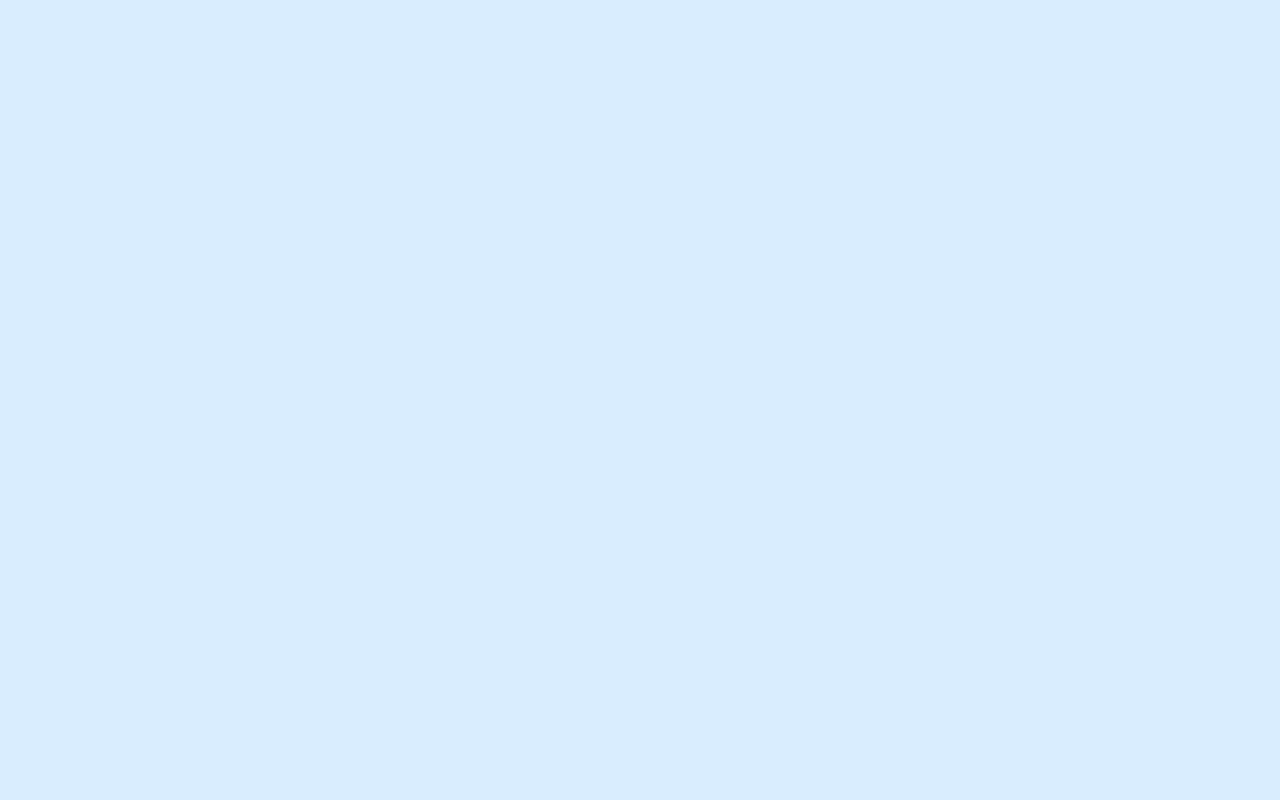
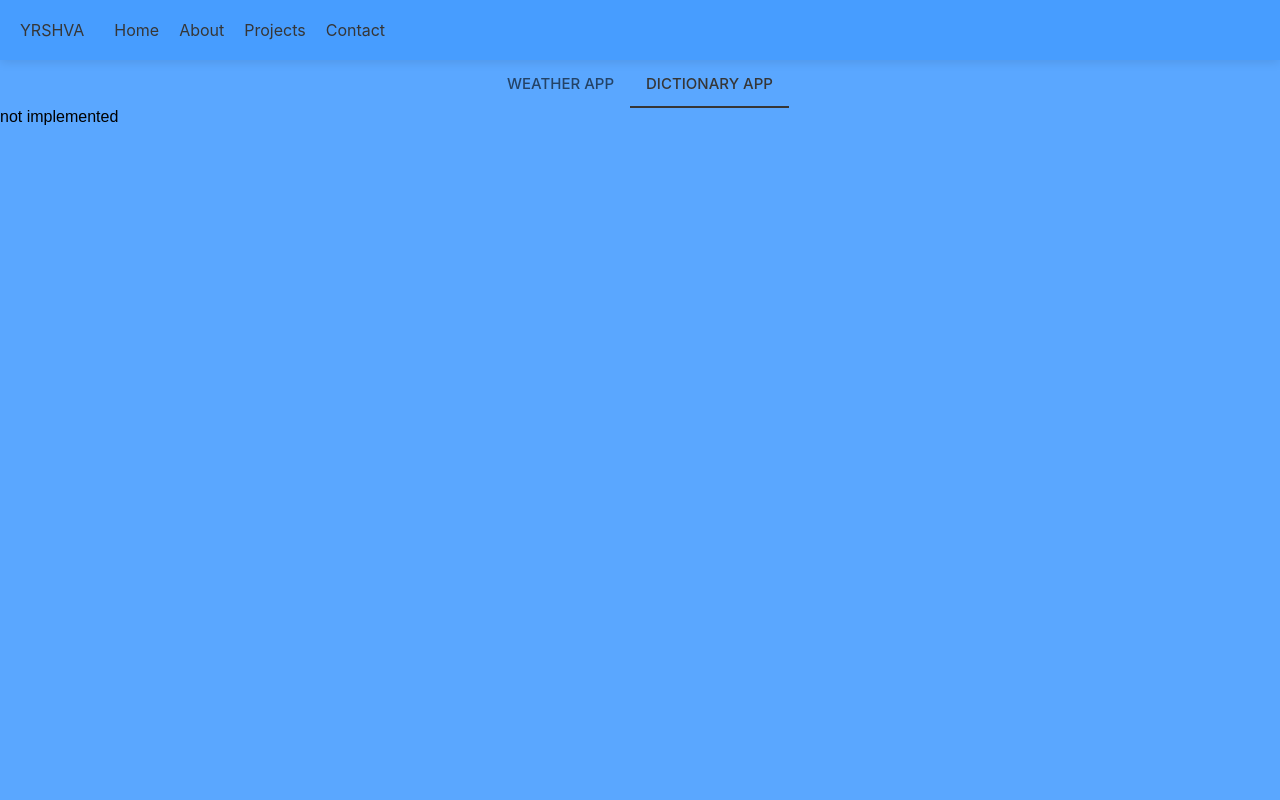
Before and after one commit to yrshva/yrshva.com, a React (Create React App) app: page /projects/dictionaryApp in a window 1280 px wide. Before the commit this address had no page. Shown: the top 800 px of the page. Built offline with nearby package versions, Linux system fonts and the light colour scheme; a web font is replaced by a local one; what react-animations would draw is missing.

Commit message:
add projects routing

```diff
--- a/src/App.tsx
+++ b/src/App.tsx
@@ -1,4 +1,4 @@
-import { BrowserRouter, Route, Routes } from "react-router-dom";
+import { BrowserRouter, Navigate, Route, Routes } from "react-router-dom";
 
 import About from "./components/pages/About";
 import Home from "./components/pages/Home";
@@ -43,7 +43,18 @@ function App() {
           <Route path="/" element={<Layout />}>
             <Route index element={<Home />} />
             <Route path="about" element={<About />} />
-            <Route path="projects" element={<ProjectsPage />} />
+            <Route
+              path="projects/weatherApp"
+              element={<ProjectsPage projectName="weatherApp" />}
+            />
+            <Route
+              path="projects/dictionaryApp"
+              element={<ProjectsPage projectName="dictionaryApp" />}
+            />
+            <Route
+              path="projects/*"
+              element={<Navigate to="/projects/weatherApp" />}
+            />
           </Route>
         </Routes>
       </BrowserRouter>
--- a/src/components/pages/ProjectsPage/index.tsx
+++ b/src/components/pages/ProjectsPage/index.tsx
@@ -1,5 +1,65 @@
+import { Box, Tabs, Tab } from "@mui/material";
 import { WeatherApp } from "../../projects/weatherApp";
-const ProjectsPage = () => {
-  return <WeatherApp />;
+import { colors } from "../../../styles";
+import { useNavigate } from "react-router-dom";
+import { useState } from "react";
+import { projectNames } from "../../projects/weatherApp/types";
+
+interface LinkTabProps {
+  label: string;
+  href: string;
+}
+
+const LinkTab = (props: LinkTabProps) => {
+  const navigate = useNavigate();
+  return (
+    <Tab
+      component="a"
+      onClick={(event: React.MouseEvent<HTMLAnchorElement, MouseEvent>) => {
+        event.preventDefault();
+        navigate(props.href);
+      }}
+      {...props}
+    />
+  );
+};
+enum ProjectIndex {
+  "weatherApp" = 0,
+  "dictionaryApp" = 1,
+}
+const ProjectsPage = ({ projectName }: { projectName: projectNames }) => {
+  const [value, setValue] = useState(ProjectIndex[projectName]);
+
+  const handleChange = (event: React.SyntheticEvent, newValue: number) => {
+    setValue(newValue);
+  };
+
+  const Project = () => {
+    switch (projectName) {
+      case "dictionaryApp":
+        return <>not implemented</>;
+      case "weatherApp":
+      default:
+        return <WeatherApp />;
+    }
+  };
+  return (
+    <Box
+      minHeight="100vh"
+      paddingY="60px"
+      width="100%"
+      bgcolor={colors.primary.main}
+    >
+      <Box data-id="subNav" width="100%">
+        <Tabs value={value} onChange={handleChange} centered>
+          <LinkTab label="Weather App" href="/projects/weatherApp" />
+          <LinkTab label="Dictionary App" href="/projects/dictionaryApp" />
+        </Tabs>
+      </Box>
+      <Box maxWidth="1200px">
+        <Project />
+      </Box>
+    </Box>
+  );
 };
 export default ProjectsPage;
--- a/src/components/projects/weatherApp/components/Footer.tsx
+++ b/src/components/projects/weatherApp/components/Footer.tsx
@@ -1,11 +1,15 @@
+import { Box, Link } from "@mui/material";
 import "../styles/Footer.css";
 
 export default function Footer() {
   return (
-    <div className="footer-github-link">
-      <a href="https://github.com/yrshva/weather-forecast-app-with-select">
+    <Box>
+      <Link
+        target="blank"
+        href="https://github.com/yrshva/weather-forecast-app-with-select"
+      >
         See on GitHub
-      </a>
-    </div>
+      </Link>
+    </Box>
   );
 }
--- a/src/components/projects/weatherApp/types/index.ts
+++ b/src/components/projects/weatherApp/types/index.ts
@@ -25,3 +25,4 @@ export interface weatherDataProps {
   };
 }
 export type units = "imperial" | "metric";
+export type projectNames = "weatherApp" | "dictionaryApp";
--- a/webpack.config.js
+++ b/webpack.config.js
@@ -8,10 +8,12 @@ module.exports = {
     devtool: 'inline-source-map',
     output: {
         path: path.join(__dirname, '/dist'),
-        filename: 'bundle.js'
+        filename: 'bundle.js',
+        publicPath: '/',
     },
     devServer: {
         static: './dist',
+        historyApiFallback: true,
         open: true,
     },
     module: {
@@ -85,6 +87,7 @@ module.exports = {
     resolve: {
         extensions: ['.tsx', '.ts', '.js'],
     },
+
     plugins: [
         new HtmlWebpackPlugin({
             template: './src/index.html'
```
